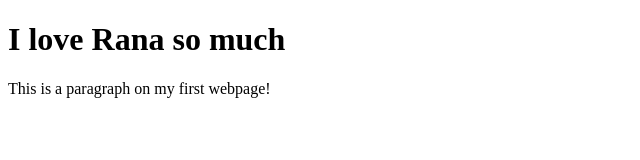
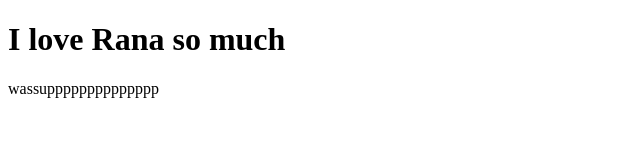
Before and after one commit to Knick011/program-1, a plain HTML site: page index.html in a window 1280 px wide. Shown: the whole page, without its empty margins (0-640 px from the left). Drawn offline with Linux system fonts and the light colour scheme.

Commit message:
Update index.html

```diff
--- a/index.html
+++ b/index.html
@@ -5,6 +5,6 @@
 </head>
 <body>
     <h1>I love Rana so much</h1>
-    <p>This is a paragraph on my first webpage!</p>
+    <p>wassupppppppppppppp</p>
 </body>
 </html>
```
